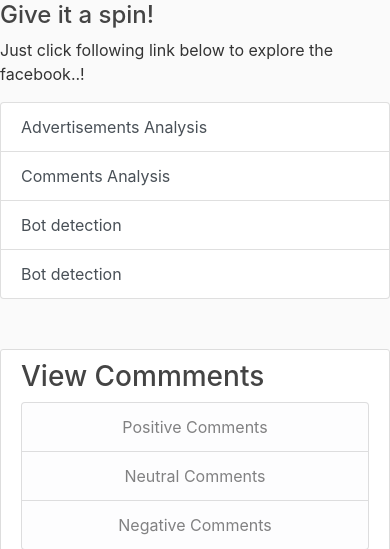
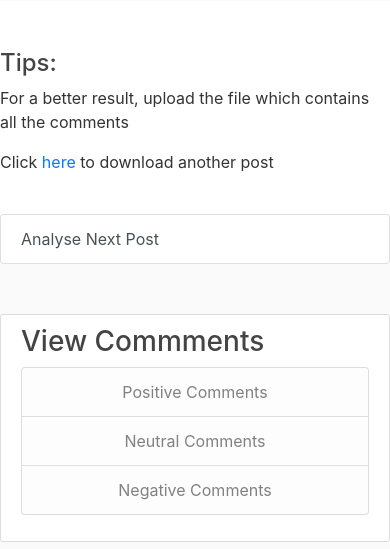
Before and after one commit to AshanMSilva/Social-Media-Analysis, a Python web app: template social_media_analysis/templates/facebook_sentiment.html in a window 390 px wide. Shown: the part 480-1029 px from the top of the page. Run offline with Jinja, Linux system fonts and the light colour scheme; the template is opened without the code that fills it: most values are stand-ins (such as "Sample title", 1, 10 or a date in 2020); form fields are guessed from the names that the template uses; some libraries are stand-ins or nearby versions.

Commit message:
sentiment view changed

```diff
--- a/social_media_analysis/templates/facebook_sentiment.html
+++ b/social_media_analysis/templates/facebook_sentiment.html
@@ -50,15 +50,23 @@
         <div id="chartContainer" style="height: 300px; width: 100%;" ></div>
     </div>
     <div class="col-md-1"></div>
-    <div class="col-md-3">
-      <h4>Give it a spin!</h4>
+    <div class="col-md-3" style="background-color: white;">
+		<br><br>
+      	<h4>Tips:</h4>
+		<p> For a better result, upload the file which contains all the comments</p>
+		<p>Click <a href="https://www.facebook.com" target="_blank">here</a> to download another post</p>
+		<br>
+		<div class="list-group">
+			<a href="#" class="list-group-item list-group-item-action"  data-toggle="modal" data-target="#sentimentmodel">Analyse Next Post</a>
+		</div>
+      <!-- <h4>Give it a spin!</h4>
       <p>Just click following link below to explore the facebook..!</p>
       <div class="list-group">
         <a href="#" class="list-group-item list-group-item-action" data-toggle="modal" data-target="#adpredictmodel" >Advertisements Analysis</a>
         <a href="#" class="list-group-item list-group-item-action"  data-toggle="modal" data-target="#sentimentmodel">Comments Analysis</a>
         <a href="#" class="list-group-item list-group-item-action" data-toggle="modal" data-target="#likecountmdel">Bot detection</a>
         <a href="#" class="list-group-item list-group-item-action" data-toggle="modal" data-target="#botdetectionmodel">Bot detection</a>
-      </div>
+      </div> -->
     </div>
     <div class="col-md-1"></div>
 </div>
@@ -263,7 +271,7 @@
 						<fieldset class="form-group">
 							<div class="form-group">
 								<label for="upload" class="form-control-label">HTML File :</label>
-								<input type="file" name="upload"class="form-control form-control-lg" >
+								<input type="file" required name="upload"class="form-control form-control-lg" >
 							</div>
 						</fieldset>
 						<h5>Upload the HTML script file, that contains all the comments of this post.  </h5>
@@ -350,4 +358,5 @@
     document.getElementById("neg").style.display = "none";
 </script>
 
+
 {% endblock scripts %}
```
